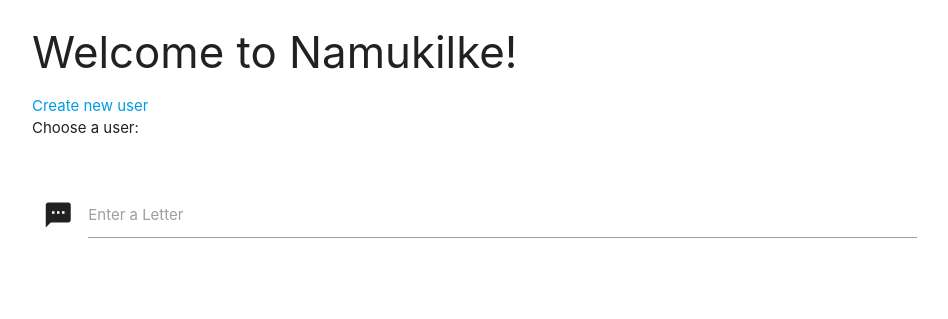
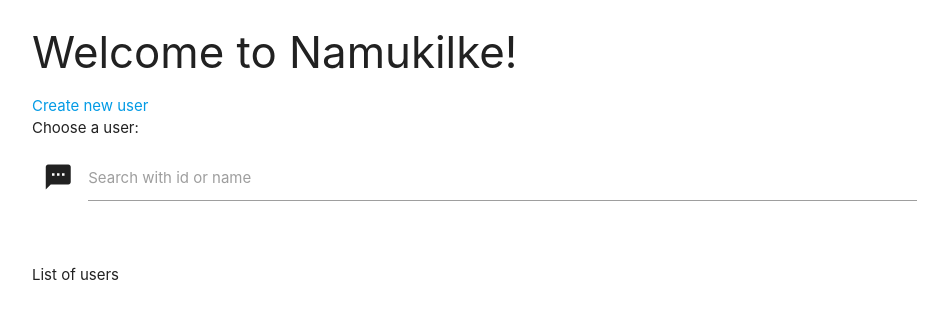
Before and after one commit to Prodeko/namukilke, a Django app: page / in a window 1280 px wide. Shown: the top 319 px of the page, without its empty margins (160-1108 px from the left). Run offline with Django 3.2, Linux system fonts and the light colour scheme.

Commit message:
initial user selection with autocomplete search

```diff
--- a/namu/templates/namu/index.html
+++ b/namu/templates/namu/index.html
@@ -6,6 +6,19 @@
   <a href={% url "user-create" %}>Create new user</a>
   <br>
   Choose a user:
+  <div class="row">
+    <div class="col s12">
+      <div class="row">
+        <div class="input-field col s12">
+          <i class="material-icons prefix">textsms</i>
+          <input type="text" id="user-name" class="autocomplete">
+          <label for="user-name">Search with id or name</label>
+        </div>
+      </div>
+    </div>
+  </div>
+
+  List of users
   <ul>
   {% for user in user_list %}
       <li>
@@ -13,27 +26,21 @@
       </li>
   {% endfor %}
   </ul>
-  <br>
-  <div class="row">
-    <div class="col s12">
-      <div class="row">
-        <div class="input-field col s12">
-         <i class="material-icons prefix">textsms</i>
-         <input type="text" id="demo-auto" class="autocomplete">
-         <label for="demo-auto">Enter a Letter</label>
-        </div>
-      </div>
-    </div>
-  </div>
-
 
   <script>
     var user_data = {{ user_autocomplete|safe }}
     $(document).ready(function(){
       $('input.autocomplete').autocomplete({
         data: user_data,
+        onAutocomplete: function(){
+          var name = $("#user-name").val();
+          var n = name.indexOf("-");
+          var user_id = name.slice(0, n - 1);
+          location.assign(location + "id/" + user_id)
+        },
       });
     });
+
   </script>
 
 {% endblock body %}
--- a/namu/views.py
+++ b/namu/views.py
@@ -27,7 +27,7 @@
     def get_context_data(self, *args, **kwargs):
         context = super().get_context_data(**kwargs)
         users = User.objects.all()
-        user_names = {u.name: None for u in users}
+        user_names = {"{} - {}".format(u.id, u.name): None for u in users}
         context['user_autocomplete'] = json.dumps(user_names)
         return context
 
```
